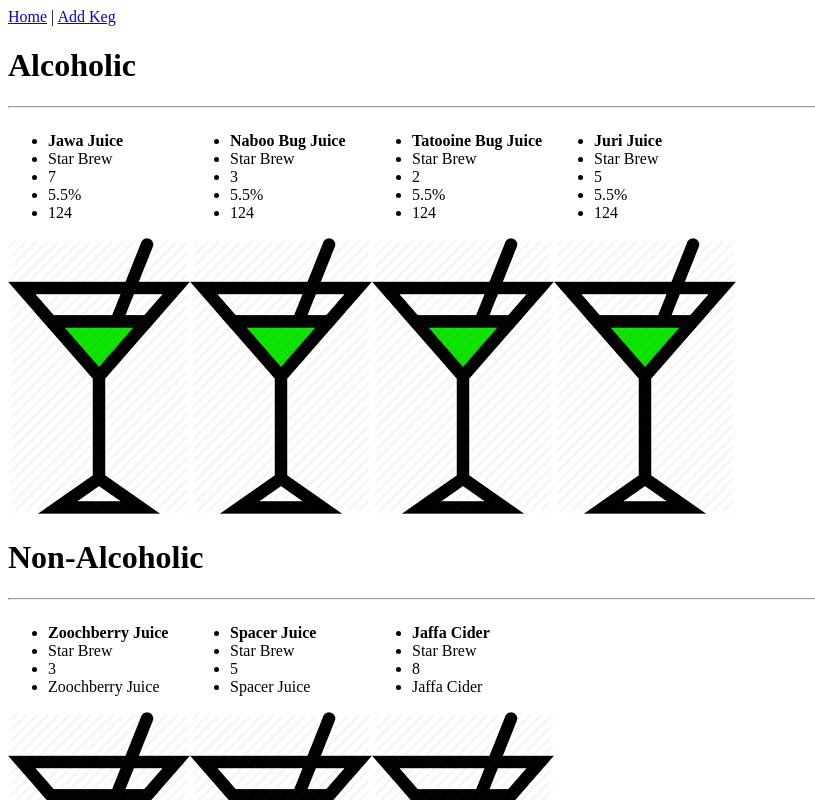
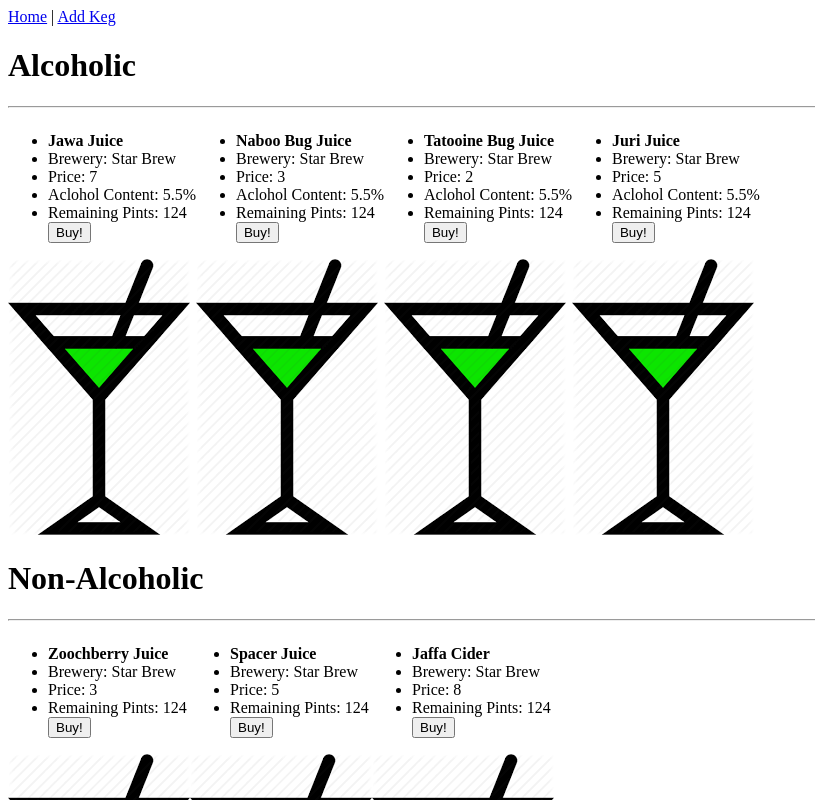
Before and after one commit to kerj/Cantina, a React app: page /#/ in a window 1280 px wide. Shown: the top 800 px of the page, without its empty margins (0-815 px from the left). Built offline with nearby package versions, Linux system fonts and the light colour scheme.

Commit message:
add buttons for onClick events

```diff
--- a/src/components/Keg.jsx
+++ b/src/components/Keg.jsx
@@ -13,6 +13,11 @@ const styles = makeStyles({
 
 export default function Keg(props) {
     const classes = styles();
+
+    function removePint(theDrink){
+
+    };
+
     return (
         <div>
             <h1>{props.drinkType}</h1>
@@ -23,20 +28,22 @@ export default function Keg(props) {
                    return <div>
                                 <ul>
                                     <li><strong>{props.drinks[index]['name']}</strong></li>
-                                <li>{props.drinks[index]['brand']}</li>
-                                <li>{props.drinks[index]['price']}</li>
-                                <li>{props.drinks[index]['alcoCon']}</li>
-                                <li>{props.drinks[index]['remaining']}</li>
+                                    <li>Brewery: {props.drinks[index]['brand']}</li>
+                                    <li>Price: {props.drinks[index]['price']}</li>
+                                    <li>Aclohol Content: {props.drinks[index]['alcoCon']}</li>
+                                    <li>Remaining Pints: {props.drinks[index]['remaining']}</li>
+                                    <button onClick={removePint(props.drinks[index]['remaining'])}>Buy!</button>
                                 </ul>
                             <Link to='/'><img src={props.drinks[index]['image']} alt="placeholder"/></Link>
                             </div>;
-                } else {
+                } else{
                     return <div>
                                 <ul>
                                     <li><strong>{props.drinks[index]['name']}</strong></li>
-                                <li>{props.drinks[index]['brand']}</li>
-                                <li>{props.drinks[index]['price']}</li>
-                                <li>{props.drinks[index]['name']}</li>
+                                    <li>Brewery: {props.drinks[index]['brand']}</li>
+                                    <li>Price: {props.drinks[index]['price']}</li>
+                                    <li>Remaining Pints: {props.drinks[index]['remaining']}</li>
+                                    <button onClick={removePint(props.drinks[index]['remaining'])}>Buy!</button>
                                 </ul>
                             <Link to='/'><img src={props.drinks[index]['image']} alt="placeholder"/></Link>
                             </div>;
--- a/src/components/KegList.jsx
+++ b/src/components/KegList.jsx
@@ -1,7 +1,8 @@
 import React from 'react'
 import placeholder from '../img/placeholder.png';
 import Keg from './Keg';
-const masterKegList = [
+
+var masterKegList = [
     {
         drinkType: 'Alcoholic',
         drinks: [
@@ -88,7 +89,10 @@ const masterKegList = [
 
 ]
 
+
+
 export default function KegList() {
+
     return (
         <div>
             {masterKegList.map((keg, index) =>
--- a/src/components/NewKegForm.jsx
+++ b/src/components/NewKegForm.jsx
@@ -3,7 +3,21 @@ import React from 'react'
 export default function NewKegForm() {
     return (
         <div>
-
+            <form>
+                <label>Keg Name
+                    <input type="text"/>
+                </label><br/>
+                <label>Keg Brand
+                    <input type="text"/>
+                </label><br/>
+                <label>Keg Alcohol Content
+                    <input type="text"/>
+                </label><br/>
+                <label>Keg Price
+                    <input type="text"/>
+                </label><br/>
+            <button>Add Keg to Rotation</button>
+            </form>
         </div>
     )
 }
```
Lines whose indentation alone changed are shown as unchanged.
